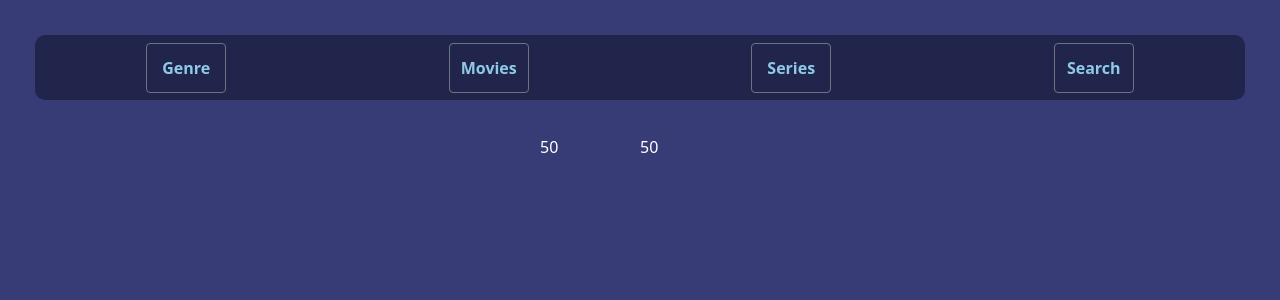
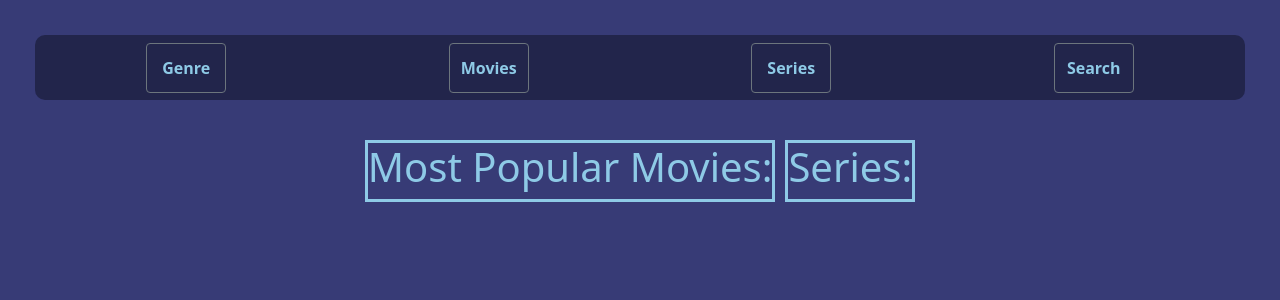
Before and after one commit to amacazzaga/moviestmbd, a React (Create React App) app: page / in a window 1280 px wide. Shown: the top 300 px of the page. Built offline with nearby package versions, Linux system fonts and the light colour scheme; no server answers.

Commit message:
fetching with server

```diff
--- a/package.json
+++ b/package.json
@@ -6,6 +6,7 @@
     "@testing-library/jest-dom": "^5.16.4",
     "@testing-library/react": "^13.2.0",
     "@testing-library/user-event": "^13.5.0",
+    "axios": "^0.27.2",
     "react": "^18.1.0",
     "react-dom": "^18.1.0",
     "react-scripts": "5.0.1",
--- a/src/App.css
+++ b/src/App.css
@@ -30,22 +30,20 @@ body {
 .container-body {
   margin: 35px;
   display: flex;
-  justify-content: center;
-
-
+  justify-content: space-around;
 }
 .container-movies-series {
+  display: flex;
 
- display: flex;
-
+  flex-wrap: wrap;
 }
-.container-movies {
-  width: 100px;
-  height: 100px;
-  color: white;
+.container-fluid-movies {
+  margin: 5px;
+  color: #8ecae6;
+  border: solid;
 }
-.container-series {
-  width: 100px;
-  height: 100px;
-  color: white;
+.container-fluid-series {
+  margin: 5px;
+  color: #8ecae6;
+  border: solid;
 }
--- a/src/App.js
+++ b/src/App.js
@@ -1,8 +1,23 @@
+import { useEffect, useState } from "react";
 import Header from "./Header/Header";
 import Body from "./Body/Body";
 import "./App.css";
 
 function App() {
+  const baseUrl = "https://api.themoviedb.org/3/";
+  const popularMovies = "discover/movie?sort_by=popularity.desc";
+  const apiKey = "&api_key=0f0c22bee45b529c07d02b1f2dc14e01";
+  const url = baseUrl + popularMovies + apiKey;
+  console.log(url)
+  const [state, setState] = useState();
+  useEffect(() => {
+    getMoviesBy(url);
+  }, []);
+  const getMoviesBy = async (url) => {
+    const response = await fetch(url);
+    const data = await response.json();
+    console.log(data);
+  };
   return (
     <div>
       <div className="container-header">
--- a/src/Body/Body.js
+++ b/src/Body/Body.js
@@ -1,14 +1,20 @@
 import React from "react";
+import MovieItem from "./MovieItem";
+import SeriesItem from "./SeriesItem";
 
 const Body = () => {
   return (
     <div className="container-body">
     <div className="container-movies-series">
       <div>
-      <div className="container-movies">50</div>
+      <div className="container-fluid-movies">
+        <MovieItem/>
+      </div>
       </div>
       <div>
-      <div className="container-series">50</div>
+      <div className="container-fluid-series">
+        <SeriesItem/>
+      </div>
       </div>
     </div>
     </div>
--- /dev/null
+++ b/src/Body/MovieItem.js
@@ -0,0 +1,9 @@
+import React from 'react'
+
+const MovieItem = () => {
+  return (
+    <h1>Most Popular Movies:</h1>
+  )
+}
+
+export default MovieItem
--- /dev/null
+++ b/src/Body/SeriesItem.js
@@ -0,0 +1,9 @@
+import React from 'react'
+
+const SeriesItem = () => {
+  return (
+    <h1>Series:</h1>
+  )
+}
+
+export default SeriesItem
```
Also changed, not shown: 1 other file (tests, documents, lock files or other folders).
